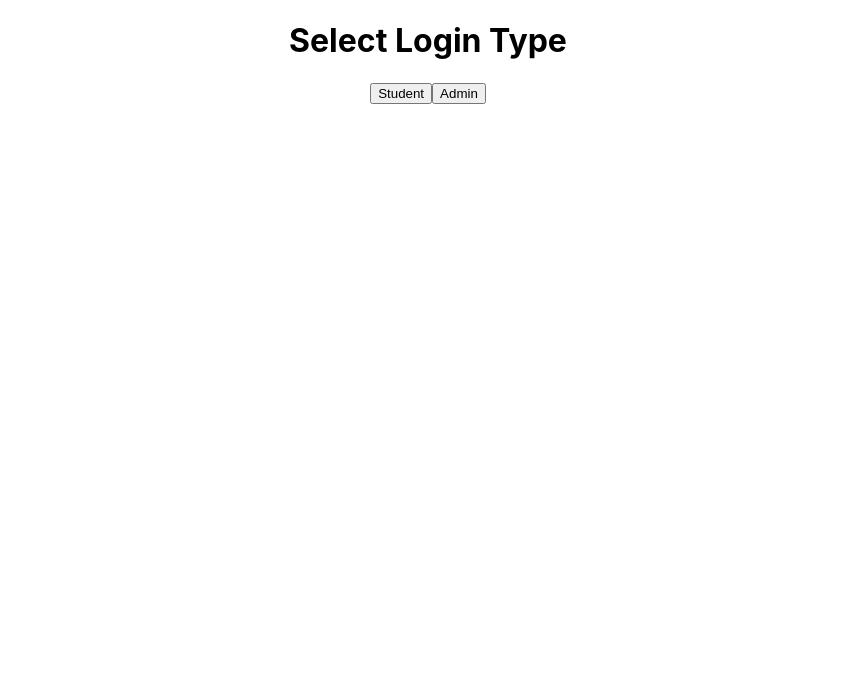
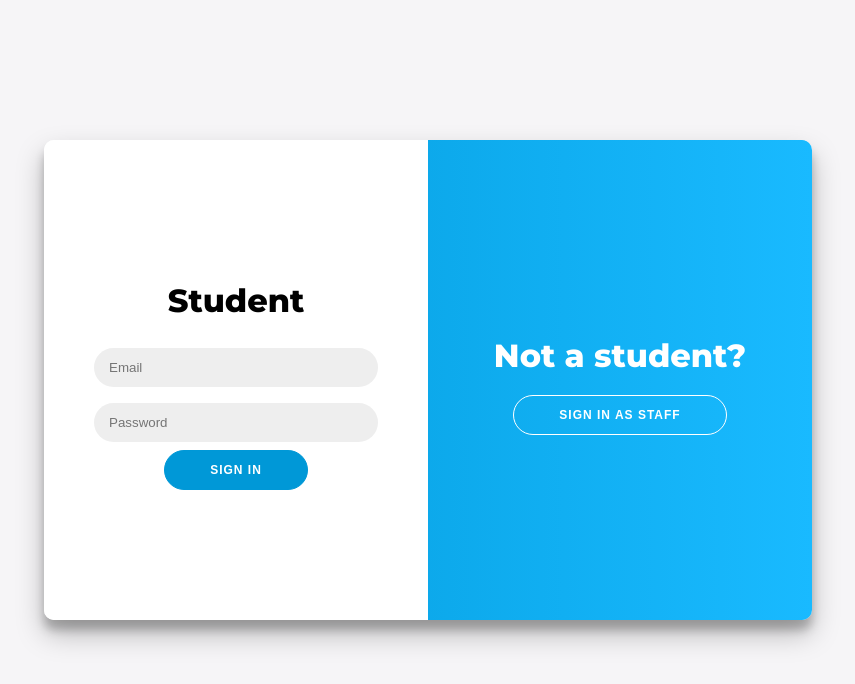
Before and after one commit to Lumiinox/recommendation-app-for-student-major-client, a React (Create React App) app: page / in a window 1280 px wide. Shown: the top 684 px of the page, without its empty margins (212-1067 px from the left). Built offline with nearby package versions, Linux system fonts and the light colour scheme.

Commit message:
feat: added loggin gui and separating API for login

```diff
--- /dev/null
+++ b/src/database-api/index.tsx
@@ -0,0 +1,20 @@
+import axios from "axios";
+import { updateProfileData } from "../redux/action-creators";
+
+export const apiLoginStaff = async (emailInput: string, passwordInput: string) => {
+    console.log("api called")
+    const response = await axios.post('http://localhost:3001/api/login-admin',{
+        email: emailInput,
+        password: passwordInput,
+    })
+    return response.data;
+}
+
+export const apiLoginStudent = async (emailInput: string, passwordInput: string) => {
+    console.log("api called")
+    const response = await axios.post('http://localhost:3001/api/login-student',{
+        email: emailInput,
+        password: passwordInput,
+    })
+    return response.data;
+}
--- /dev/null
+++ b/src/page/login/main-login-page/index.css
@@ -0,0 +1,225 @@
+@import url('https://fonts.googleapis.com/css?family=Montserrat:400,800');
+
+* {
+	box-sizing: border-box;
+}
+
+body {
+	background: #f6f5f7;
+	display: flex;
+	justify-content: center;
+	align-items: center;
+	flex-direction: column;
+	font-family: 'Montserrat', sans-serif;
+	height: 100vh;
+	margin: -20px 0 50px;
+}
+
+h1 {
+	font-weight: bold;
+	margin: 10px 0 20px 0;
+}
+
+p {
+	font-size: 14px;
+	font-weight: 100;
+	line-height: 20px;
+	letter-spacing: 0.5px;
+	margin: 20px 0 30px;
+}
+
+span {
+	font-size: 12px;
+}
+
+a {
+	color: #333;
+	font-size: 14px;
+	text-decoration: none;
+	margin: 15px 0;
+}
+
+.btn {
+	border-radius: 20px;
+	border: 1px solid #0098D7;
+	background-color: #0098D7;
+	color: #FFFFFF;
+	font-size: 12px;
+	font-weight: bold;
+	padding: 12px 45px;
+	letter-spacing: 1px;
+	text-transform: uppercase;
+	transition: transform 80ms ease-in;
+}
+
+button {
+	border-radius: 20px;
+	border: 1px solid #0098D7;
+	background-color: #0098D7;
+	color: #FFFFFF;
+	font-size: 12px;
+	font-weight: bold;
+	padding: 12px 45px;
+	letter-spacing: 1px;
+	text-transform: uppercase;
+	transition: transform 80ms ease-in;
+}
+
+button:active {
+	transform: scale(0.95);
+}
+
+button:focus {
+	outline: none;
+}
+
+button.ghost {
+	background-color: transparent;
+	border-color: #FFFFFF;
+}
+
+form {
+	background-color: #FFFFFF;
+	display: flex;
+	align-items: center;
+	justify-content: center;
+	flex-direction: column;
+	padding: 0 50px;
+	height: 100%;
+	text-align: center;
+}
+
+input {
+	border-radius: 20px;
+    background-color: #eee;
+	border: none;
+	padding: 12px 15px;
+	margin: 8px 0;
+	width: 100%;
+}
+
+.container {
+	background-color: #fff;
+	border-radius: 10px;
+  	box-shadow: 0 14px 28px rgba(0,0,0,0.25),
+			0 10px 10px rgba(0,0,0,0.22);
+	position: relative;
+	overflow: hidden;
+	width: 768px;
+	max-width: 100%;
+	min-height: 480px;
+}
+
+.form-container {
+	position: absolute;
+	top: 0;
+	height: 100%;
+	transition: all 0.6s ease-in-out;
+}
+
+.student-container {
+	left: 0;
+	width: 50%;
+	z-index: 2;
+}
+
+.container.right-panel-active .student-container {
+	transform: translateX(100%);
+}
+
+.staff-container {
+	left: 0;
+	width: 50%;
+	opacity: 0;
+	z-index: 1;
+}
+
+.container.right-panel-active .staff-container {
+	transform: translateX(100%);
+	opacity: 1;
+	z-index: 5;
+	animation: show 0.6s;
+}
+
+@keyframes show {
+	0%, 49.99% {
+		opacity: 0;
+		z-index: 1;
+	}
+
+	50%, 100% {
+		opacity: 1;
+		z-index: 5;
+	}
+}
+
+.overlay-container {
+	position: absolute;
+	top: 0;
+	left: 50%;
+	width: 50%;
+	height: 100%;
+	overflow: hidden;
+	transition: transform 0.6s ease-in-out;
+	z-index: 100;
+}
+
+.container.right-panel-active .overlay-container{
+	transform: translateX(-100%);
+}
+
+.overlay {
+	background: #19BAFF;
+	background: -webkit-linear-gradient(to right, #0098D7, #19BAFF);
+	background: linear-gradient(to right, #0098D7, #19BAFF);
+	background-repeat: no-repeat;
+	background-size: cover;
+	background-position: 0 0;
+	color: #FFFFFF;
+	position: relative;
+	left: -100%;
+	height: 100%;
+	width: 200%;
+  	transform: translateX(0);
+	transition: transform 0.6s ease-in-out;
+}
+
+.container.right-panel-active .overlay {
+  	transform: translateX(50%);
+}
+
+.overlay-panel {
+	position: absolute;
+	display: flex;
+	align-items: center;
+	justify-content: center;
+	flex-direction: column;
+	padding: 0 40px;
+	text-align: center;
+	top: 0;
+	height: 100%;
+	width: 50%;
+	transform: translateX(0);
+	transition: transform 0.6s ease-in-out;
+}
+
+.overlay-left {
+	transform: translateX(-20%);
+}
+
+.container.right-panel-active .overlay-left {
+	transform: translateX(0);
+}
+
+.overlay-right {
+	right: 0;
+	transform: translateX(0);
+}
+
+.container.right-panel-active .overlay-right {
+	transform: translateX(20%);
+}
+
+.social-container {
+	margin: 20px 0;
+}
--- a/src/page/login/main-login-page/index.tsx
+++ b/src/page/login/main-login-page/index.tsx
@@ -1,29 +1,95 @@
 import { ChildProcess } from "child_process";
-import { useState } from "react"
+import { useEffect, useState } from "react"
 import AdminLogin from "../admin-login";
 import StudentLogin from "../student-login";
+import { apiLoginStaff, apiLoginStudent } from "../../../database-api";
+
+
+import "./index.css";
+import { useDispatch, useSelector } from "react-redux";
+import { actionCreators, State } from "../../../redux";
+import { updateProfileData } from "../../../redux/action-creators";
+import { useNavigate } from "react-router-dom";
+import { bindActionCreators } from "redux";
 
 export default function MainLoginPage(){
-    const [loginType, setLoginType] = useState("none");
+    // const [loginType, setLoginType] = useState("none");
 
-    const ChangeToStudent = () => {
-            console.log("login type changed to student");
-            setLoginType("student");
-            console.log(loginType);
+    // const ChangeToStudent = () => {
+    //         console.log("login type changed to student");
+    //         setLoginType("student");
+    //         console.log(loginType);
+    // }
+
+    // const ChangeToAdmin = () => {
+    //         console.log("login type changed to admin");
+    //         setLoginType("admin");
+    // }
+
+    // const ChangeToNone = () => {
+    //     console.log("login type changed to none");
+    //         setLoginType("none");
+    // }
+
+    const [usernameIn, setUsernameIn] = useState<string>("");
+    const [passwordIn, setPasswordIn] = useState<string>("");
+
+    let container: HTMLElement;
+
+    const loginStatus = useSelector((state: State) => state.userData.loginStatus)
+    const status = useSelector((state: State) => state.userData.status)
+
+    const navigate = useNavigate();
+
+    const dispatch = useDispatch();
+    const {updateProfileData} = bindActionCreators(actionCreators, dispatch);
+
+    useEffect(() => {
+        container = document.getElementById('container')!;
+      }, []);
+
+    const staffSignInHandler = () => {
+      console.log(container);
+      container.classList.toggle("right-panel-active");
     }
 
-    const ChangeToAdmin = () => {
-            console.log("login type changed to admin");
-            setLoginType("admin");
+    const studentSignInHandler = () => {
+      console.log(container);
+      container.classList.toggle("right-panel-active");
     }
 
-    const ChangeToNone = () => {
-        console.log("login type changed to none");
-            setLoginType("none");
+    const signInHandler = async (event: React.MouseEvent<HTMLButtonElement, MouseEvent>, choice: number) => {
+        event.preventDefault();
+        console.log("hello");
+        let data;
+        switch(choice){
+            case 1: data = await apiLoginStaff(usernameIn, passwordIn);
+                    console.log(data);
+                    await updateProfileData(data[0].name, data[0].email, data[0].status, "");
+                    navigate('/admin/home');
+                    break;
+
+            case 2: data = await apiLoginStudent(usernameIn, passwordIn);
+                    console.log(data);
+                    await updateProfileData(data[0].name, data[0].email, data[0].status, data[0].NIM);
+                    navigate('/student/home');
+                    break;
+        }
+
+        if (status === "admin"){
+            console.log("Hi Admin");
+        }
+        else if (status === "student"){
+            console.log("Hi Student");
+        }
+        else{
+            console.log("Test")
+        }
     }
 
     return(
-        <div className="mainLoginPageWrapper">
+        <>
+            {/* <div className="mainLoginPageWrapper">
                 {loginType === "none" &&
                 <>
                     <h1>Select Login Type</h1>
@@ -40,6 +106,52 @@ export default function MainLoginPage(){
                     <AdminLogin/>
                     <button onClick={ChangeToNone}>Back</button>
                 </>}
+            </div> */}
+
+            <div className="container" id="container">
+                <div className="form-container staff-container">
+
+                    <form action="#">
+                        <h1>Staff</h1>
+                        <input type="text" placeholder="Email" onChange={(e) => setUsernameIn(e.target.value)}/>
+                        <input type="password" placeholder="Password" onChange={(e) => setPasswordIn(e.target.value)}/>
+                        <button className="btn" onClick={(event) => signInHandler(event, 1)}>Sign In</button>
+
+                        {/* <a href="#">Forgot your password?</a> */}
+                        {/* <a href="admin-home.html" button className="btn">Sign In</a> */}
+                    </form>
+
                 </div>
+
+                <div className="form-container student-container">
+
+                    <form action="#">
+                        <h1>Student</h1>
+                        <input type="text" placeholder="Email" onChange={(e) => setUsernameIn(e.target.value)}/>
+                        <input type="password" placeholder="Password" onChange={(e) => setPasswordIn(e.target.value)}/>
+                        <button className="btn" onClick={(event) => signInHandler(event, 2)}>Sign In</button>
+
+                        {/* <a href="#">Forgot your password?</a> */}
+                        {/* <a href="student-home.html" button className="btn">Sign In</a> */}
+                    </form>
+
+                </div>
+
+                <div className="overlay-container">
+                    <div className="overlay">
+                        <div className="overlay-panel overlay-left">
+                            <h1>Not a staff?</h1>
+                            <button className="ghost" onClick={staffSignInHandler}>Sign In as Student</button>
+                        </div>
+                        <div className="overlay-panel overlay-right">
+                            <h1>Not a student?</h1>
+                            <button className="ghost" onClick={studentSignInHandler}>Sign In as Staff</button>
+                        </div>
+                    </div>
+                </div>
+
+            </div>
+        </>
+
     )
 }
--- a/src/page/login/student-login/index.tsx
+++ b/src/page/login/student-login/index.tsx
@@ -4,6 +4,7 @@ import { useDispatch, useSelector } from "react-redux";
 import { useNavigate } from "react-router-dom";
 import { bindActionCreators } from "redux";
 import { actionCreators, State } from "../../../redux";
+
 export default function StudentLogin (){
 
     const [emailInput, setEmail] = useState('');
```
Lines whose indentation alone changed are shown as unchanged.
